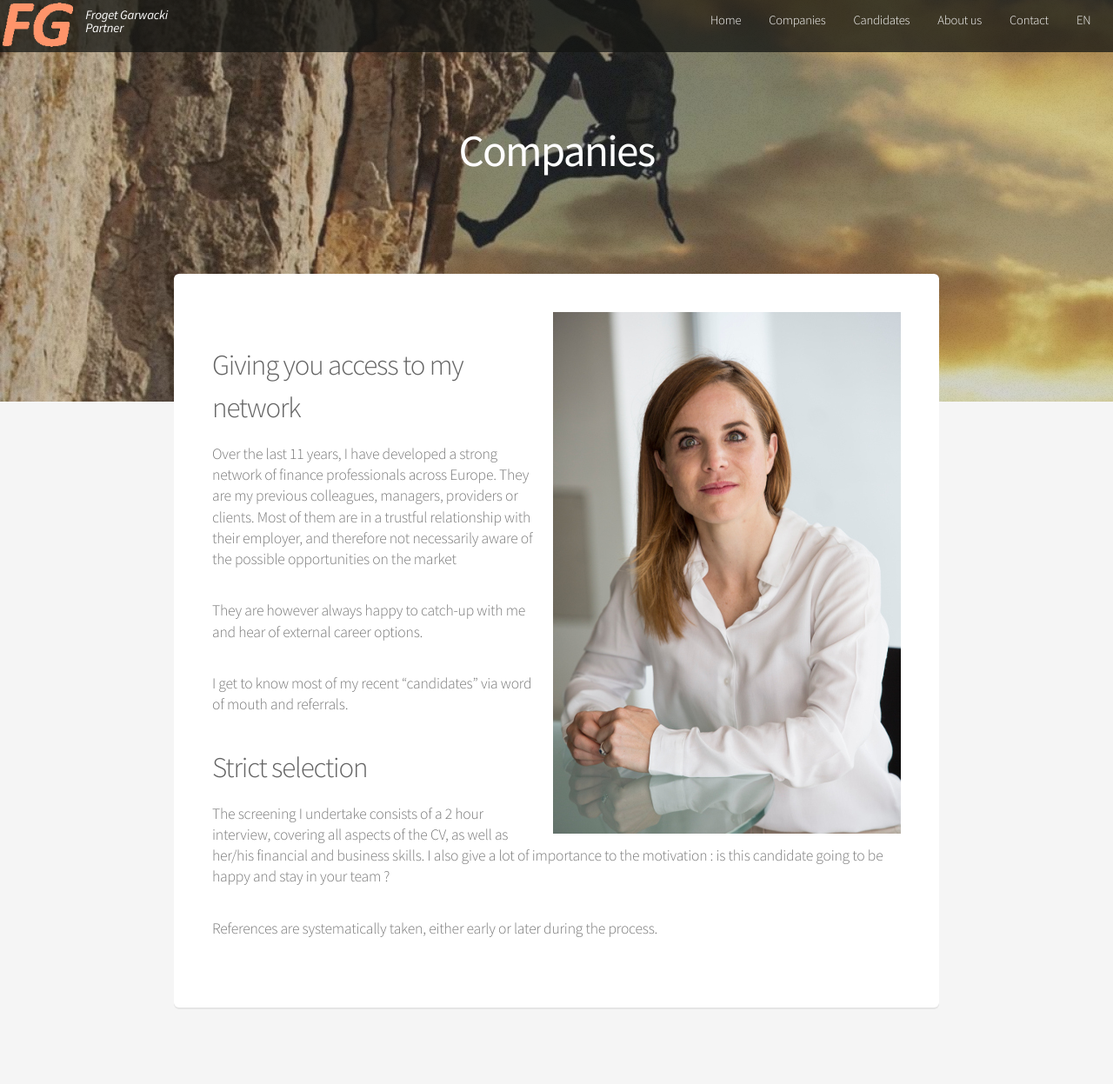
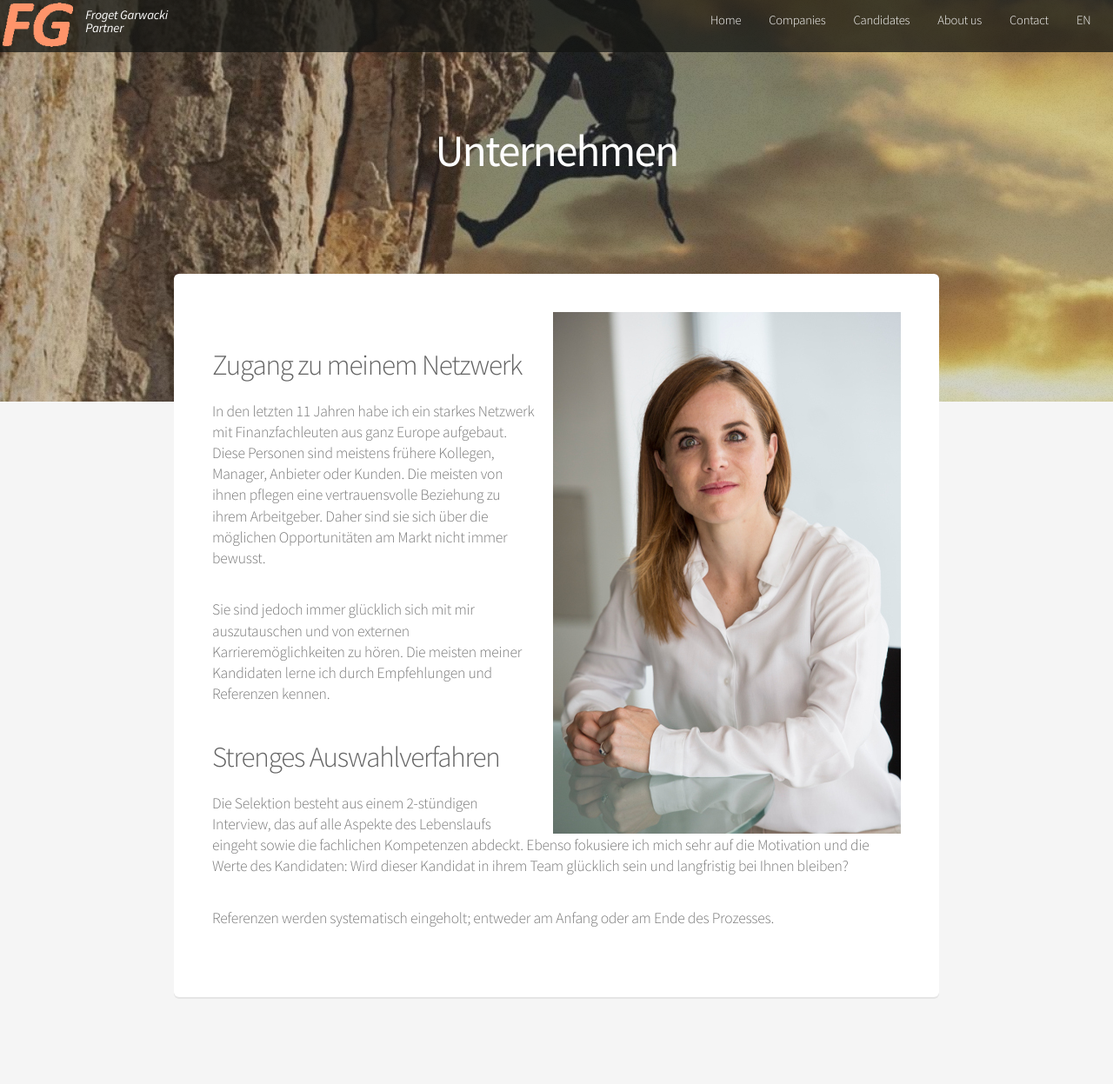
Before and after one commit to FGPartner/www, a Jekyll site: the page built from de/companies.md, in a window 1280 px wide. Shown: the whole page at 87% size. Built offline with Jekyll 4.4.1, drawn with Linux system fonts in a browser that asks for light colours; our own code applies the rules of GitHub Pages for plain Markdown files.

Commit message:
Update companies.md

```diff
--- a/de/companies.md
+++ b/de/companies.md
@@ -1,31 +1,23 @@
 ---
-title: Companies
+title: Unternehmen
 class: companies
 lang: de
 ---
 
 <img src="{{ site.baseurl }}/assets/img/claire_table.jpg" class="portrait_companies" />
 
-## Giving you access to my network
-
-Over the last 11 years, I have developed a strong network of finance
-professionals across Europe. They are my previous colleagues, managers,
-providers or clients. Most of them are in a trustful relationship with their
-employer, and therefore not necessarily aware of the possible opportunities
-on the market
+## Zugang zu meinem Netzwerk
 
 
-They are however always happy to catch-up with me and hear of external
-career options.
+In den letzten 11 Jahren habe ich ein starkes Netzwerk mit Finanzfachleuten aus ganz Europe aufgebaut. Diese Personen sind meistens frühere Kollegen, Manager, Anbieter oder Kunden. Die meisten von ihnen pflegen eine vertrauensvolle Beziehung zu ihrem Arbeitgeber. Daher sind sie sich über die möglichen Opportunitäten am Markt nicht immer bewusst.
 
-I get to know most of my recent "candidates" via word of mouth and referrals.
+Sie sind jedoch immer glücklich sich mit mir auszutauschen und von externen Karrieremöglichkeiten zu hören.
+Die meisten meiner Kandidaten lerne ich durch Empfehlungen und Referenzen kennen.
 
 
-## Strict selection
+## Strenges Auswahlverfahren
 
-The screening I undertake consists of a 2 hour interview, covering all aspects
-of the CV, as well as her/his financial and business skills. I also give a lot of
-importance to the motivation : is this candidate going to be happy and stay in
-your team ?
 
-References are systematically taken, either early or later during the process.
+Die Selektion besteht aus einem 2-stündigen Interview, das auf alle Aspekte des Lebenslaufs eingeht sowie die fachlichen Kompetenzen abdeckt. Ebenso fokusiere ich mich sehr auf die Motivation und die Werte des Kandidaten: Wird dieser Kandidat in ihrem Team glücklich sein und langfristig bei Ihnen bleiben?
+
+Referenzen werden systematisch eingeholt; entweder am Anfang oder am Ende des Prozesses.
```
